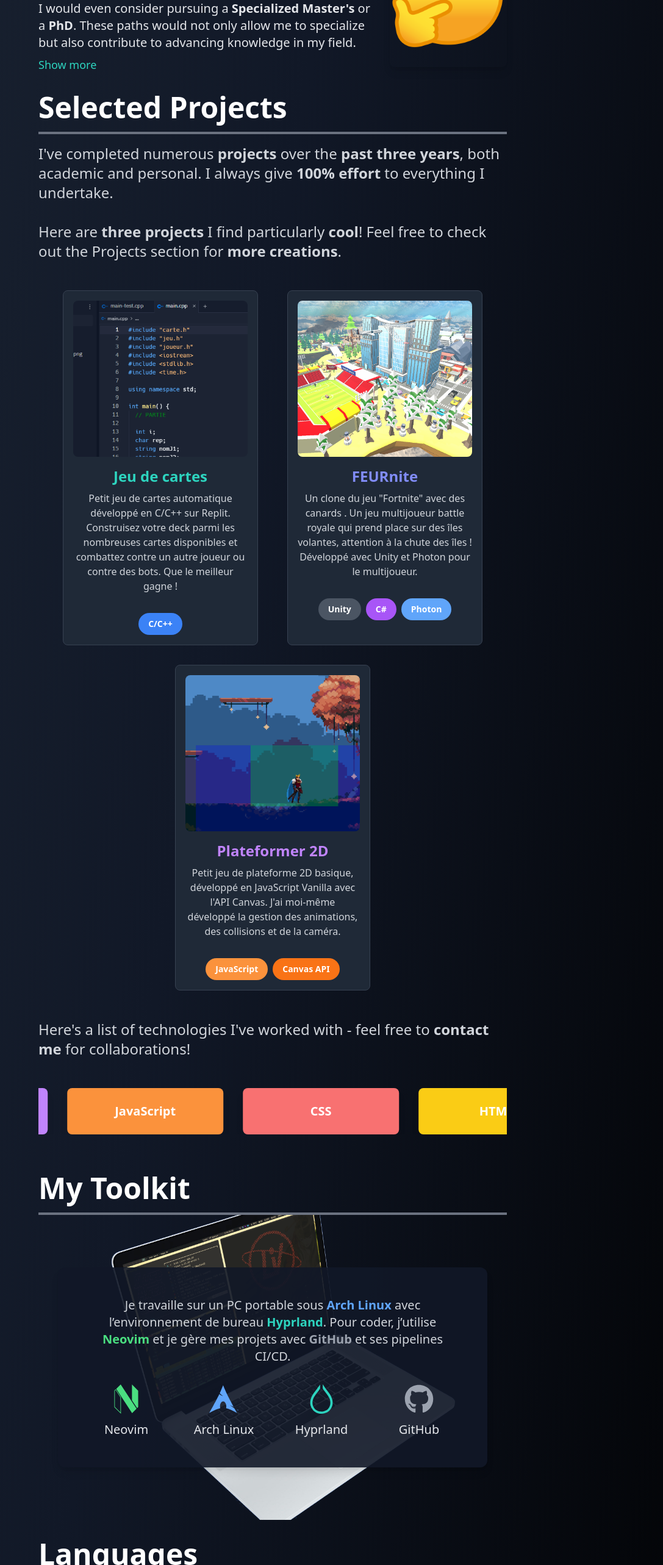
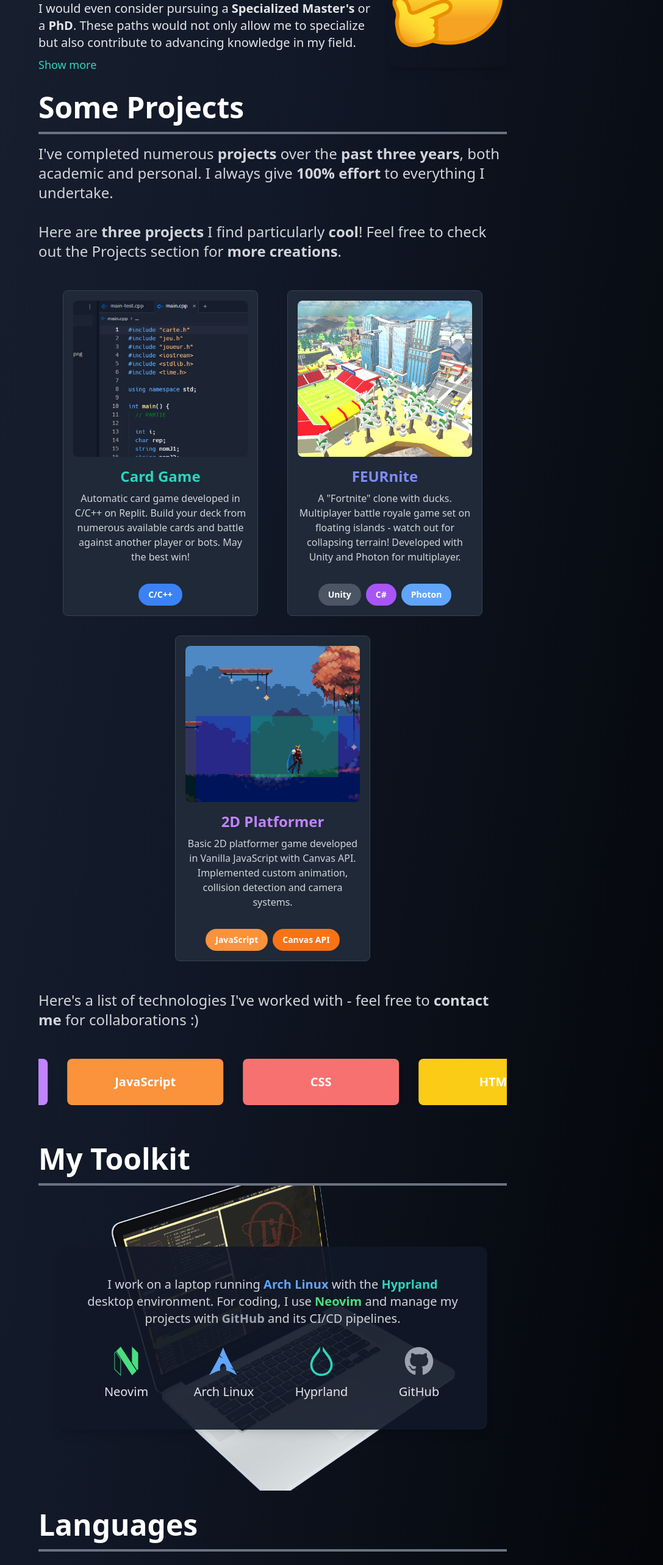
Before and after one commit to LePeruvienn/portfolio, a React (Vite) app: page /#/about in a window 1280 px wide. Shown: the part 3440-6006 px from the top of the page at 61% size, without its empty margins (193-1280 px from the left). Built offline with nearby package versions, Linux system fonts and the light colour scheme; what @xpd/tailwind-3dtransforms would draw is missing.

Commit message:
Push traduction of About me page

```diff
--- a/src/components/about/Hobbys.jsx
+++ b/src/components/about/Hobbys.jsx
@@ -1,43 +1,43 @@
+import { useTranslation } from "react-i18next";
 import { FaChess, FaGamepad } from "react-icons/fa";
 import { FaMusic } from "react-icons/fa6";
 
 function Hobbys() {
-	const hobbies = [
+
+	const { t } = useTranslation("about");
+
+	const hobbiesAssets = [
 		{
-			title: "Échecs",
-			description: "Petit joueur amateur se défend bien avec sa Caro-Kann :)",
 			color: "teal-400",
 			icon: <FaChess className="text-white" size={24} />,
 		},
 		{
-			title: "Jeux vidéo",
-			description: "De CS, LoL aux souls, j'ai toujours adorés les jeux vidéos.",
 			color: "indigo-400",
 			icon: <FaGamepad className="text-white" size={24} />,
 		},
 		{
-			title: "Musique",
-			description: "La musique c'est la vie ... J'aime beaucoup Nujabes.",
 			color: "purple-400",
 			icon: <FaMusic className="text-white" size={24} />,
 		},
 	];
 
+	const hobbiesData = t ("hobbies", { returnObjects: true });
+
 	return (
 		<div className="grid grid-cols-1 lg:grid-cols-2 xl:grid-cols-3 gap-6">
-			{hobbies.map((hobby, index) => (
+			{hobbiesData.map((hobby, index) => (
 				<div
 					key={index}
 					className="bg-gray-800 p-6 rounded-lg shadow-lg hover:shadow-xl transition-shadow duration-300 flex items-center gap-6"
 				>
 					{/* Cercle avec icône */}
-					<div className={`w-12 h-12 rounded-full flex flex-shrink-0 items-center justify-center bg-${hobby.color}`}>
-						{hobby.icon}
+					<div className={`w-12 h-12 rounded-full flex flex-shrink-0 items-center justify-center bg-${hobbiesAssets[index].color}`}>
+						{hobbiesAssets[index].icon}
 					</div>
 
 					{/* Texte */}
 					<div>
-						<h4 className={`text-xl font-semibold text-${hobby.color}`}>{hobby.title}</h4>
+						<h4 className={`text-xl font-semibold text-${hobbiesAssets[index].color}`}>{hobby.title}</h4>
 						<p className="text-gray-300">{hobby.description}</p>
 					</div>
 				</div>
--- a/src/components/about/Outils.jsx
+++ b/src/components/about/Outils.jsx
@@ -1,13 +1,28 @@
 import React from "react";
+import { useTranslation } from "react-i18next";
 import { SiNeovim, SiArchlinux, SiHyprland } from "react-icons/si";
 import { FaGithub } from "react-icons/fa";
 
 function Outils() {
+
+	const { t } = useTranslation("about");
+
 	const outils = [
-		{ icon: <SiNeovim size={48} className="text-green-400" />, name: "Neovim" },
-		{ icon: <SiArchlinux size={48} className="text-blue-400" />, name: "Arch Linux" },
-		{ icon: <SiHyprland size={48} className="text-teal-400" />, name: "Hyprland" },
-		{ icon: <FaGithub size={48} className="text-gray-400" />, name: "GitHub" },
+		{
+			icon: <SiNeovim size={48} className="text-green-400" />,
+			name: "Neovim"
+		},
+		{
+			icon: <SiArchlinux size={48} className="text-blue-400" />,
+			name: "Arch Linux"
+		},
+		{
+			icon: <SiHyprland size={48} className="text-teal-400" />,
+			name: "Hyprland" },
+		{
+			icon: <FaGithub size={48} className="text-gray-400" />,
+			name: "GitHub"
+		},
 	];
 
 	return (
@@ -21,9 +36,10 @@ function Outils() {
 				<div className="bg-gray-900 bg-opacity-90 rounded-xl shadow-lg p-8 md:p-12">
 
 					{/* Description */}
-					<p className="text-lg md:text-xl text-gray-300 mb-8 text-center">
-						Je travaille sur un PC portable sous <span className="text-blue-400 font-semibold">Arch Linux</span> avec l’environnement de bureau <span className="text-teal-400 font-semibold">Hyprland</span>.
-						Pour coder, j’utilise <span className="text-green-400 font-semibold">Neovim</span> et je gère mes projets avec <span className="text-gray-400 font-semibold">GitHub</span> et ses pipelines CI/CD.
+					<p
+						className="text-lg md:text-xl text-gray-300 mb-8 text-center"
+						dangerouslySetInnerHTML={{ __html: t ("tools") }}
+					>
 					</p>
 
 					{/* Grille des icônes */}
--- a/src/components/about/Projects.jsx
+++ b/src/components/about/Projects.jsx
@@ -1,35 +1,35 @@
+import { useTranslation } from "react-i18next";
+
 import techsColor from "../../assets/datas/techsColor.json"
 
 function Projects () {
 
-	const projects = [
+	const { t } = useTranslation("about");
+
+	const projectsAssets = [
 		{
-			title: "Jeu de cartes",
-			description: "Petit jeu de cartes automatique développé en C/C++ sur Replit. Construisez votre deck parmi les nombreuses cartes disponibles et combattez contre un autre joueur ou contre des bots. Que le meilleur gagne !",
 			imageUrl: "/portfolio/img/projets/cartes-1.png", // Replace with actual image URL
 			badges: ["C/C++"],
 			color: "text-teal-400"
 		},
 		{
-			title: "FEURnite",
-			description: "Un clone du jeu \"Fortnite\" avec des canards . Un jeu multijoueur battle royale qui prend place sur des îles volantes, attention à la chute des îles ! Développé avec Unity et Photon pour le multijoueur.",
 			imageUrl: "/portfolio/img/projets/feurnite-1.png", // Replace with actual image URL
 			badges: ["Unity", "C#", "Photon"],
 			color: "text-indigo-400"
 		},
 		{
-			title: "Plateformer 2D",
-			description: "Petit jeu de plateforme 2D basique, développé en JavaScript Vanilla avec l'API Canvas. J'ai moi-même développé la gestion des animations, des collisions et de la caméra.",
 			imageUrl: "/portfolio/img/projets/platformer-1.png", // Replace with actual image URL
 			badges: ["JavaScript", "Canvas API"],
 			color: "text-purple-400"
 		},
 	];
 
+	const projectsData = t("projects", { returnObjects: true });
+
 	return (
 		<div className="space-y-8 p-8">
 			<div className="flex justify-around gap-8 flex-wrap">
-				{projects.map((project, index) => (
+				{projectsData.map((project, index) => (
 					<div
 						key={index}
 						className="flex flex-col items-center p-4 rounded-lg bg-gray-800 border border-gray-700 hover:bg-gray-700 transition duration-300 group w-full sm:w-80"
@@ -37,7 +37,7 @@ function Projects () {
 						{/* Project Image */}
 						<div className="relative w-full h-64 rounded-lg overflow-hidden mb-4">
 							<img
-								src={project.imageUrl}
+								src={projectsAssets[index].imageUrl}
 								alt={project.title}
 								className="w-full h-full object-cover group-hover:scale-105 transition-transform duration-300"
 							/>
@@ -45,7 +45,7 @@ function Projects () {
 
 						{/* Title and Description */}
 						<div className="text-center mb-4">
-							<h3 className={`text-2xl font-semibold ${project.color} group-hover:scale-105 mb-2 transition`}>
+							<h3 className={`text-2xl font-semibold ${projectsAssets[index].color} group-hover:scale-105 mb-2 transition`}>
 								{project.title}
 							</h3>
 							<p className="text-gray-300">{project.description}</p>
@@ -53,7 +53,7 @@ function Projects () {
 
 						{/* Technology Badges */}
 						<div className="flex flex-wrap justify-center gap-2 mt-4">
-							{project.badges.map((badge, badgeIndex) => (
+							{projectsAssets[index].badges.map((badge, badgeIndex) => (
 								<span
 									key={badgeIndex}
 									className={`px-4 py-2 text-sm font-semibold text-white rounded-full ${techsColor[badge].bg}`}
--- a/src/locales/en/about.json
+++ b/src/locales/en/about.json
@@ -42,12 +42,12 @@
 		},
 
 		"projects": {
-			"title": "Selected Projects",
+			"title": "Some Projects",
 			"description1": "I've completed numerous <strong>projects</strong> over the <strong>past three years</strong>, both academic and personal. I always give <strong>100% effort</strong> to everything I undertake.",
 			"description2": "Here are <strong>three projects</strong> I find particularly <strong>cool</strong>! Feel free to check out the <Link to='/projects'>Projects</Link> section for <strong>more creations</strong>."
 		},
 
-		"techStack": "Here's a list of technologies I've worked with - feel free to <strong>contact me</strong> for collaborations!",
+		"techStack": "Here's a list of technologies I've worked with - feel free to <strong>contact me</strong> for collaborations :)",
 
 		"tools": {
 			"title": "My Toolkit"
@@ -112,5 +112,52 @@
 		"additionalText": "Additionally, I'm particularly interested in <strong>teaching</strong>, as sharing knowledge is a vocation close to my heart. However, before considering a teaching role, I first want to build my career in either the public or private sector. Gaining solid professional experience will not only help me master my field better but also allow me to share my expertise in a more relevant and meaningful way when the time comes.",
 		"seeMore": "Show more",
 		"seeLess": "Show less"
-	}
+	},
+	"projects": [
+		{
+			"title": "Card Game",
+			"description": "Automatic card game developed in C/C++ on Replit. Build your deck from numerous available cards and battle against another player or bots. May the best win!"
+		},
+		{
+			"title": "FEURnite",
+			"description": "A \"Fortnite\" clone with ducks. Multiplayer battle royale game set on floating islands - watch out for collapsing terrain! Developed with Unity and Photon for multiplayer."
+		},
+		{
+			"title": "2D Platformer",
+			"description": "Basic 2D platformer game developed in Vanilla JavaScript with Canvas API. Implemented custom animation, collision detection and camera systems."
+		}
+	],
+	"tools": "I work on a laptop running <span class='text-blue-400 font-semibold'>Arch Linux</span> with the <span class='text-teal-400 font-semibold'>Hyprland</span> desktop environment. For coding, I use <span class='text-green-400 font-semibold'>Neovim</span> and manage my projects with <span class='text-gray-400 font-semibold'>GitHub</span> and its CI/CD pipelines.",
+	"languages": [
+		{
+			"lang": "French",
+			"level": "Fluent"
+		},
+		{
+			"lang": "Spanish",
+			"level": "Fluent"
+		},
+		{
+			"lang": "English",
+			"level": "C1"
+		},
+		{
+			"lang": "German",
+			"level": "A2"
+		}
+	],
+	"hobbies": [
+		{
+			"title": "Chess",
+			"description": "Amateur player, holding his ground with the Caro-Kann :)"
+		},
+		{
+			"title": "Video Games",
+			"description": "From CounterStrike, to Souls, I've always loved video games."
+		},
+		{
+			"title": "Music",
+			"description": "Music is life... I really love Nujabes."
+		}
+	]
 }
--- a/src/locales/fr/about.json
+++ b/src/locales/fr/about.json
@@ -112,5 +112,52 @@
 		"additionalText": "Par ailleurs, l'<strong>enseignement</strong> m'intéresse particulièrement, car transmettre des connaissances est une vocation qui me tient à cœur. Toutefois, avant d'envisager un rôle d'enseignant, je souhaite d'abord construire ma propre carrière, que ce soit dans le secteur public ou privé. Acquérir une solide expérience professionnelle me permettra non seulement de mieux maîtriser mon domaine, mais aussi de partager mon expertise de manière plus pertinente et enrichissante lorsque l'occasion se présentera.",
 		"seeMore": "Voir plus",
 		"seeLess": "Voir moins"
-	}
+	},
+	"projects": [
+		{
+			"title": "Jeu de cartes",
+			"description": "Petit jeu de cartes automatique développé en C/C++ sur Replit. Construisez votre deck parmi les nombreuses cartes disponibles et combattez contre un autre joueur ou contre des bots. Que le meilleur gagne !"
+		},
+		{
+			"title": "FEURnite",
+			"description": "Un clone du jeu \"Fortnite\" avec des canards. Un jeu multijoueur battle royale qui prend place sur des îles volantes, attention à la chute des îles ! Développé avec Unity et Photon pour le multijoueur."
+		},
+		{
+			"title": "Plateformer 2D",
+			"description": "Petit jeu de plateforme 2D basique, développé en JavaScript Vanilla avec l'API Canvas. J'ai moi-même développé la gestion des animations, des collisions et de la caméra."
+		}
+	],
+	"tools": "Je travaille sur un PC portable sous <span class='text-blue-400 font-semibold'>Arch Linux</span> avec l’environnement de bureau <span class='text-teal-400 font-semibold'>Hyprland</span>. Pour coder, j’utilise <span class='text-green-400 font-semibold'>Neovim</span> et je gère mes projets avec <span class='text-gray-400 font-semibold'>GitHub</span> et ses pipelines CI/CD.",
+	"languages": [
+		{
+			"lang": "Français",
+			"level": "Langue maternelle"
+		},
+		{
+			"lang": "Espagnol",
+			"level": "Langue maternelle"
+		},
+		{
+			"lang": "Anglais",
+			"level": "C1"
+		},
+		{
+			"lang": "Allemand",
+			"level": "A2"
+		}
+	],
+	"hobbies": [
+		{
+			"title": "Échecs",
+			"description": "Petit joueur amateur se défend bien avec sa Caro-Kann :)"
+		},
+		{
+			"title": "Jeux vidéo",
+			"description": "De CounterStrike aux Souls, j'ai toujours adoré les jeux vidéo."
+		},
+		{
+			"title": "Musique",
+			"description": "La musique, c'est la vie... J'aime beaucoup Nujabes."
+		}
+	]
 }
```
Also changed, not shown: src/components/about/Languages.jsx (+11 -14 lines).
